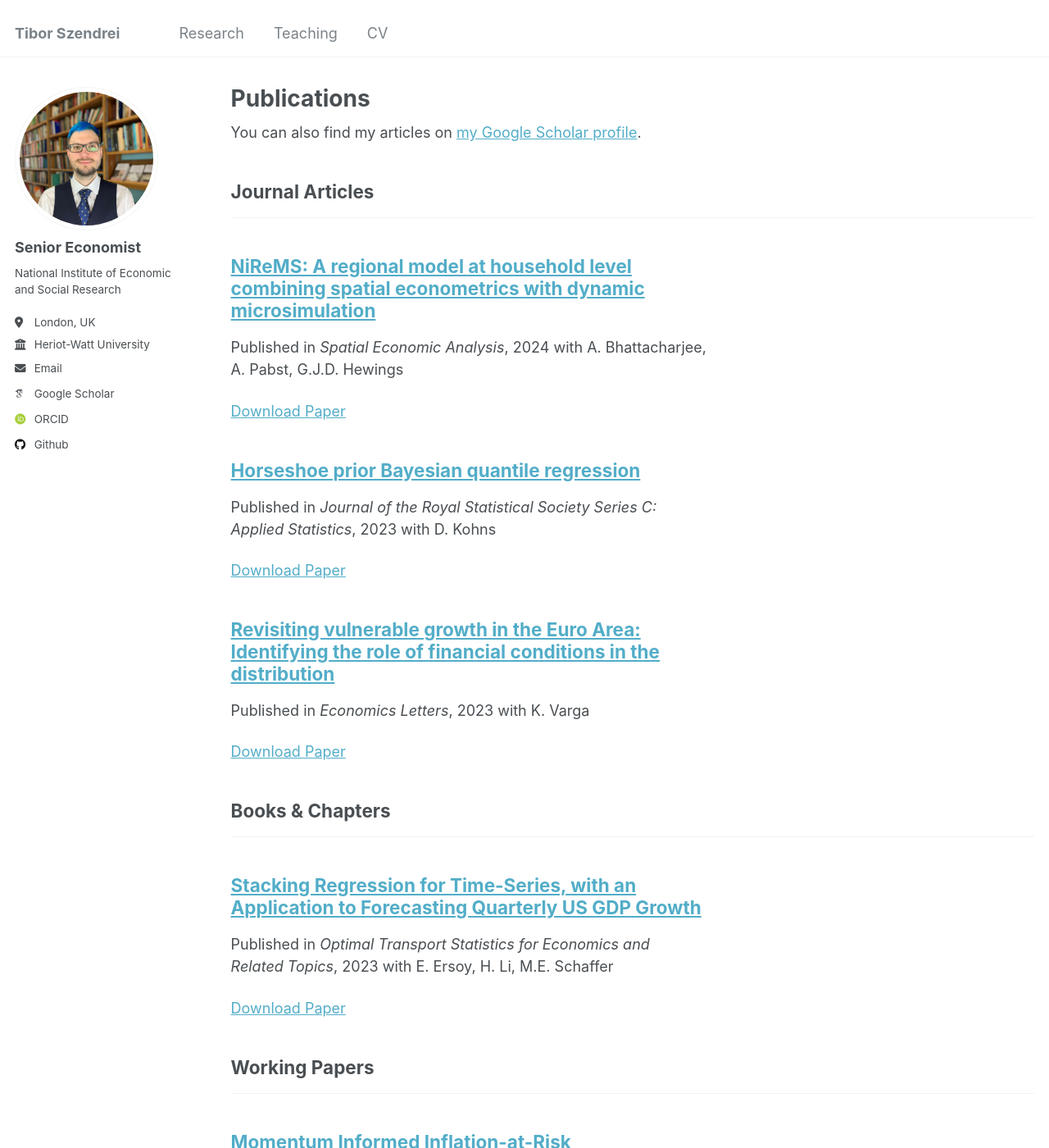
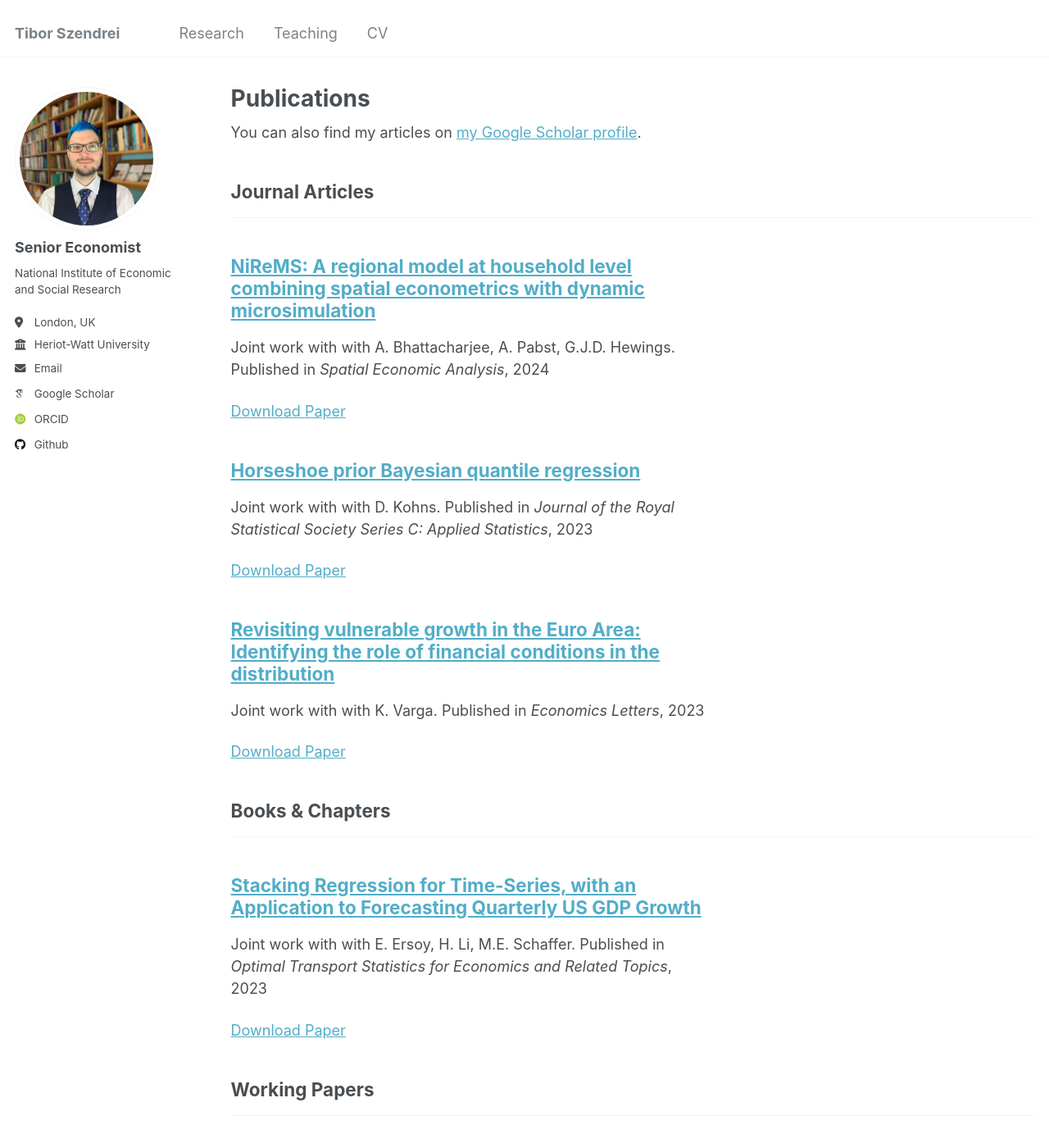
Before and after one commit to econometibi/econometibi.github.io, a Jekyll site: the page built from _pages/publications.html, in a window 1280 px wide and 1400 px high. Shown: the whole window at 82% size. Built offline with Jekyll 4.4.1, drawn with Linux system fonts in a browser that asks for light colours; some web fonts are replaced; some of the changed text lies outside the part shown.

Commit message:
Update archive-single.html

```diff
--- a/_includes/archive-single.html
+++ b/_includes/archive-single.html
@@ -43,13 +43,13 @@
         {% elsif post.collection == 'publications' %}
           {% if post.category == 'workingpapers' %}
   {% if post.coauthors %}
-              <p>Preprint available at <i>{{ post.venue }}</i>, {{ post.date | default: "1900-01-01" | date: "%Y" }} with {{post.coauthors}}</p>
+              <p>Joint work with with {{post.coauthors}}. Preprint available at <i>{{ post.venue }}</i>, {{ post.date | default: "1900-01-01" | date: "%Y" }} </p>
             {% else %}
               <p>Preprint available at <i>{{ post.venue }}</i>, {{ post.date | default: "1900-01-01" | date: "%Y" }} </p>
             {% endif %}
     {% else %}
           {% if post.coauthors %}
-              <p>Published in <i>{{ post.venue }}</i>, {{ post.date | default: "1900-01-01" | date: "%Y" }} with {{post.coauthors}}</p>
+              <p>Joint work with with {{post.coauthors}}. Published in <i>{{ post.venue }}</i>, {{ post.date | default: "1900-01-01" | date: "%Y" }}</p>
             {% else %}
               <p>Published in <i>{{ post.venue }}</i>, {{ post.date | default: "1900-01-01" | date: "%Y" }} </p>
             {% endif %}
```
